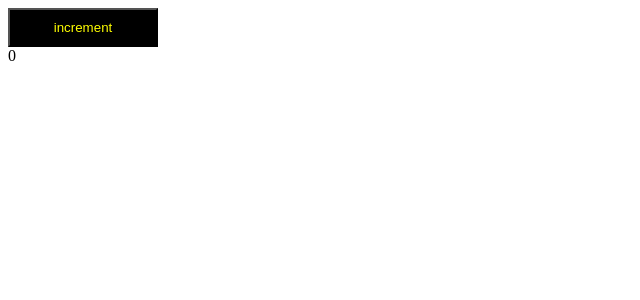
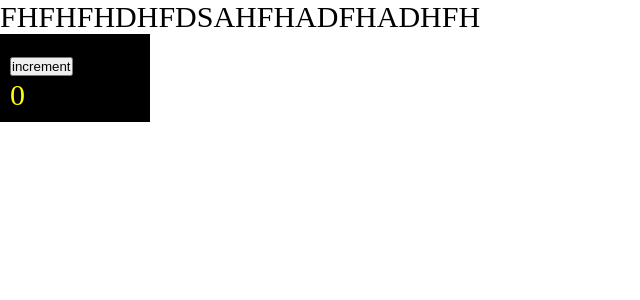
Before and after one commit to denismiron/portal-app, a React app: page / in a window 1280 px wide. Shown: the top 300 px of the page, without its empty margins (0-640 px from the left). Built offline with nearby package versions, Linux system fonts and the light colour scheme.

Commit message:
Add minicssextractplugin & css modules

```diff
--- a/package.json
+++ b/package.json
@@ -19,6 +19,7 @@
     "@types/webpack-dev-server": "^4.7.2",
     "css-loader": "^6.6.0",
     "html-webpack-plugin": "^5.5.0",
+    "mini-css-extract-plugin": "^2.5.3",
     "sass": "^1.49.9",
     "sass-loader": "^12.6.0",
     "style-loader": "^3.3.1",
--- /dev/null
+++ b/src/App.tsx
@@ -0,0 +1,14 @@
+import React from 'react';
+import { Counter } from './components/Counter';
+import './index.scss'
+
+const App = () => {
+    return (
+        <div className='app'>
+            FHFHFHDHFDSAHFHADFHADHFH
+            <Counter/>
+        </div>
+    );
+};
+
+export default App;
--- a/src/components/Counter.scss
+++ b/src/components/Counter.module.scss
@@ -1,4 +1,4 @@
-button{
+.btn {
     padding: 10px;
     width:150px;
     background-color: black;
--- a/src/components/Counter.tsx
+++ b/src/components/Counter.tsx
@@ -1,5 +1,5 @@
 import React, { useState } from 'react';
-import './Counter.scss'
+import classes from './Counter.module.scss'
 
 export const Counter = () => {
     const [count, setCount] = useState(0)
@@ -7,7 +7,7 @@
         setCount(count+1)
     }
     return (
-        <div>
+        <div className={classes.btn}>
             <button onClick={increment}>increment</button>
             <div>{count}</div>
         </div>
--- /dev/null
+++ b/src/index.scss
@@ -0,0 +1,9 @@
+* {
+    margin: 0;
+    padding: 0;
+    box-sizing: border-box;
+}
+
+.app{
+    font-size: 30px;
+}
--- a/src/index.tsx
+++ b/src/index.tsx
@@ -1,8 +1,9 @@
 import { render } from 'react-dom';
 import { Counter } from './components/Counter';
+import App from './App';
 render(
     <div>
-        <Counter/>
+        <App/>
     </div>,
     document.getElementById('root')
 )
```
Also changed, not shown: src/global.d.ts (added, +7 -0 lines), 4 other files (tests, documents, lock files or other folders).
